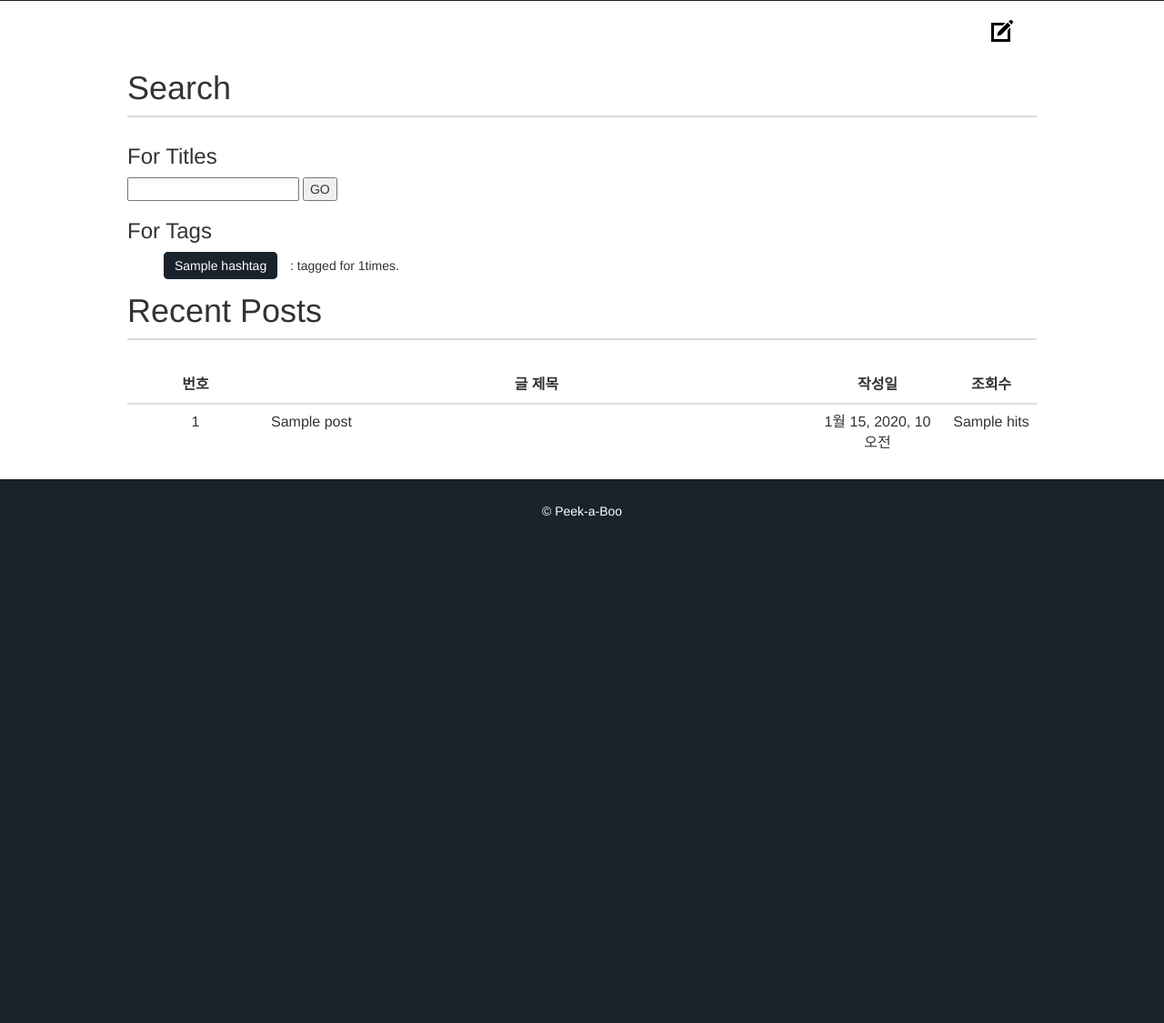
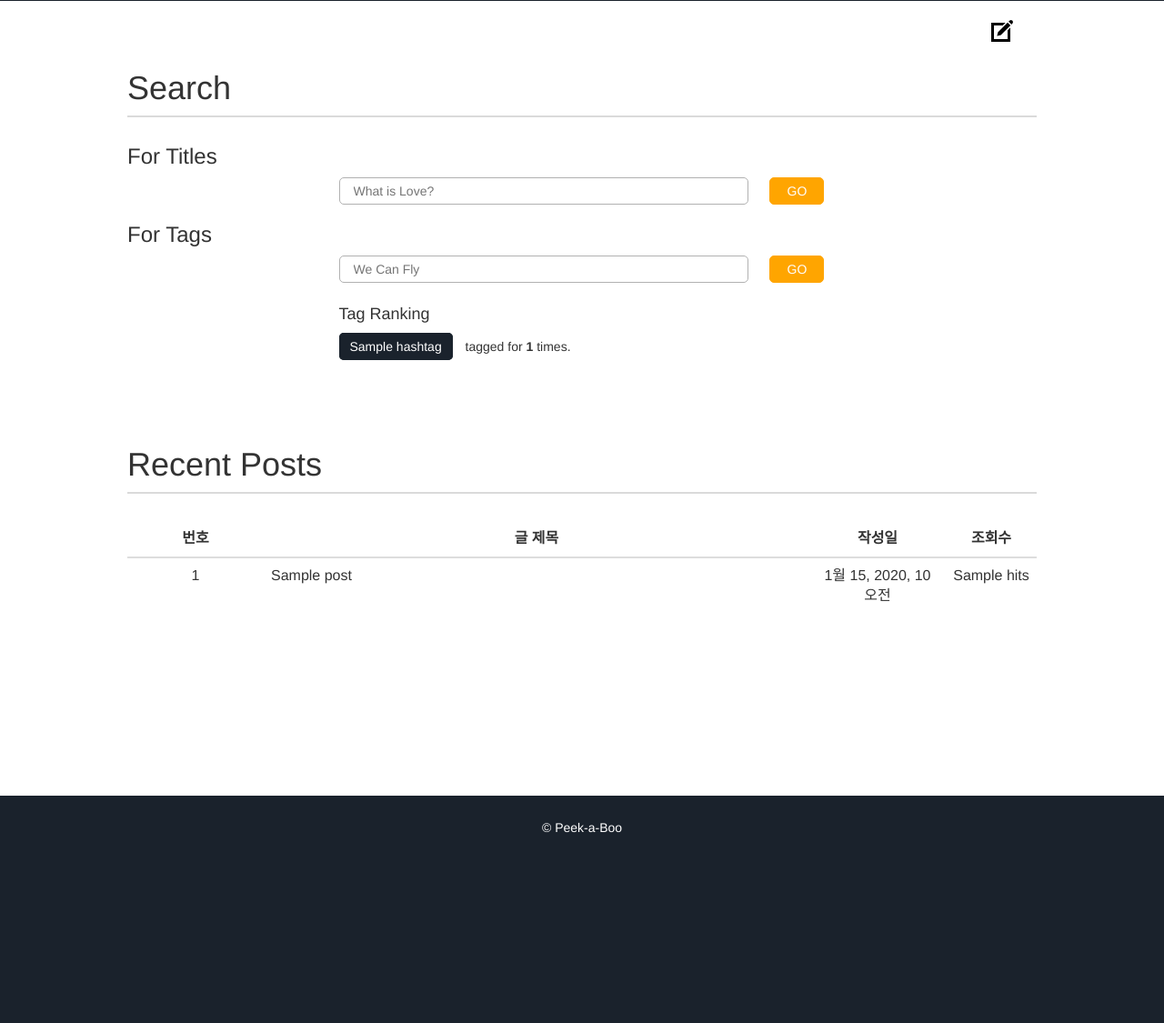
Before and after one commit to Nyamcat/blog, a Django app: template project/blog/templates/blog/blog.html in a window 1280 px wide. Shown: the part 299-1424 px from the top of the page at 91% size. Before the commit the page ends 867 px from the top, so only its background shows below. Run offline with Django 3.2, Linux system fonts and the light colour scheme; tables that the repository leaves empty hold one stand-in row (values such as "Sample post"); the template is opened without the code that fills it: values that come from a table or form of the project are taken from there, most other values are stand-ins (such as "Sample title", 1, 10 or a date in 2020); parts of the project's set-up code (start-up, migrations or seed data) failed here and were passed over; some libraries are stand-ins or nearby versions.

Commit message:
search, tag, etc..

```diff
--- a/project/blog/templates/blog/blog.html
+++ b/project/blog/templates/blog/blog.html
@@ -10,25 +10,34 @@
                 </h1>
                 <div>
                     <h3>For Titles</h3>
-                    <form>
-                        <input name="search_title">
-                        <button type="submit"> GO </button>
-                    </form>
+                    <div id="search_for_title">
+                        <form method="POST" action="{% url 'search' %}">
+                            {% csrf_token %}
+                            <input name="search_title" placeholder="What is Love?">
+                            <button type="submit"> GO </button>
+                        </form>
+                    </div>
                 </div>
-                <div id="search_for_tags">
+                <div>
                     <h3>For Tags</h3>
+                    <div id="search_for_tags">
+                        <input name="search_tag" placeholder="We Can Fly">
+                        <button type="button"> GO </button>
+
+                        <h4>Tag Ranking</h4>
                         {% if tags %}
                             <ul>
                             {% for x in tags %}
                                 <li>
                                     <span class='hashtag'>{{ x.title }}</span>
-                                    <span> : tagged for {{ x.nou }}times.</span>
+                                    <span> tagged for <strong>{{ x.nou }}</strong> times.</span>
                                 </li>
                             {% endfor %}
                             </ul>
                         {% else %}
                             <span>Oops! There is any tag.</span>
                         {% endif %}
+                    </div>
                 </div>
             </div>
             <div class="indexcontent" id="posts">
@@ -70,6 +79,11 @@
                 location.href = "/blog/post/" + $(this).attr('id');
             });
 
+            $('.hashtag').click(function() {
+                url = '/blog/tags/' + $(this).text();
+                location.href = url;
+            });
+
         </script>
     </section>
 
--- a/project/blog/templates/blog/write.html
+++ b/project/blog/templates/blog/write.html
@@ -1,7 +1,5 @@
 {% load staticfiles %}
 {% include 'main/header.html' %}
-
-글쓰기
 
 <div class="sub-contents-box">
     <div class="board-box">
@@ -59,7 +57,7 @@
             }
 
             tags.push(tag);
-            $(this).parent().append($("<span class='hashtag'>" + tag + "<a id='delete_tag'>x</a></span>"));
+            $(this).parent().append($("<span class='post_hashtag'>" + tag + "<a id='delete_tag'>x</a></span>"));
         }
         else{
         }
--- a/project/blog/urls.py
+++ b/project/blog/urls.py
@@ -18,14 +18,16 @@ from django.conf import settings
 from django.conf.urls import url
 from django.conf.urls.static import static
 from django.contrib.auth.decorators import login_required
-from django.contrib.auth.views import login, logout
+# from django.contrib.auth.views import login, logout
 
 from .views import *
 
 urlpatterns = [
     url(r'^blog/$', BlogView.as_view(), name='blog'),
-    url(r'^accounts/login/$', login, name='login'),
-    url(r'^logout/$', logout, {'next_page': '/'}, name='logout'),
+    # url(r'^accounts/login/$', login, name='login'),
+    # url(r'^logout/$', logout, {'next_page': '/'}, name='logout'),
     url(r'^blog/post/(?P<post_id>\d+)/$', PostView.as_view(), name='post'),
     url(r'^blog/write/$', login_required(WriteView.as_view()), name='write'),
+    url(r'^blog/search/$', SearchView.as_view(), name='search'),
+    url(r'^blog/tags/(?P<keyword>\w+)/$', TagView.as_view(), name='tag_search'),
 ] + static(settings.MEDIA_URL, document_root=settings.MEDIA_ROOT)
--- a/project/main/templates/main/header.html
+++ b/project/main/templates/main/header.html
@@ -3,6 +3,7 @@
     <link rel="stylesheet" href="https://maxcdn.bootstrapcdn.com/bootstrap/3.3.2/css/bootstrap.min.css">
     <link rel="stylesheet" href="https://cdn.rawgit.com/konpa/devicon/df6431e323547add1b4cf45992913f15286456d3/devicon.min.css">
     <script src="https://ajax.googleapis.com/ajax/libs/jquery/3.1.1/jquery.min.js"></script>
+    <script type="text/javascript" charset="utf-8" src="{% static 'js/default.js' %}"></script>
     <link rel="stylesheet" href="{% static 'css/default.css' %}">
 </head>
 <body>
--- a/project/main/urls.py
+++ b/project/main/urls.py
@@ -7,6 +7,6 @@ from .views import IndexView
 
 urlpatterns = [
     url(r'^$', IndexView.as_view(), name='index'),
-    url(r'^login/$', login, name='login'),
+    url(r'^accounts/login/$', login, name='login'),
     url(r'^logout/$', logout, {'next_page' : '/'}, name='logout'),
 ] + static(settings.MEDIA_URL, document_root=settings.MEDIA_ROOT)
--- a/project/static/css/default.css
+++ b/project/static/css/default.css
@@ -11,7 +11,7 @@
 #topmenu ul li {float:left; display: block; font-weight: bold;}
 #topmenu ul li a {color:white; text-decoration: none; padding: 0 60px; font-size:20px;}
 
-footer {background: #1a222c; width:100%; height:250px; font-size:50px; text-align:center; color:white;}
+footer {background: #1a222c; width:100%; height:250px; font-size:50px; text-align:center; color:white; margin-top:200px;}
 footer p {font-size:14px;}
 
 #indexsection {width:100%;}
@@ -24,10 +24,25 @@ footer p {font-size:14px;}
 #indexsection #intro ul {text-align:center;}
 #indexsection #intro ul li {float:left; height:400px; width:400px;}
 
+#indexsection #posts {margin-top: 100px;}
+
+.hashtag { background: #1a222c; padding: 5px 10px 5px 10px; color:white; margin: 20px 10px 0 0;  border: solid 2px #1a222c; border-radius: 5px; transition: 0.2s; }
+.hashtag:hover { background: white; color:black; cursor: pointer}
+
 #indexsection .indexcontent h1 {border-bottom: solid 2px #dadada; padding-bottom:10px; margin-bottom:30px;}
+#indexsection .indexcontent #search_for_tags ul { padding: inherit; }
 #indexsection .indexcontent #search_for_tags ul li {margin-top:15px;}
-#indexsection .indexcontent #search_for_tags .hashtag { background: #1a222c; padding: 5px 10px 5px 10px; color:white; margin: 20px 10px 0 0;  border: solid 2px #1a222c; border-radius: 5px; }
-#indexsection .indexcontent #search_for_tags .hashtag:hover { background: white; padding: 5px 10px 5px 10px; color:black; margin: 20px 10px 0 0;  border: solid 2px #1a222c; border-radius: 5px; cursor: pointer}
+#indexsection .indexcontent #search_for_title,
+#indexsection .indexcontent #search_for_tags { width: 535px; margin: auto; }
+#indexsection .indexcontent #search_for_title input,
+#indexsection .indexcontent #search_for_tags input { height: 30px; width: 450px; margin-right: 20px; border: solid 1px #b1b1b1; border-radius: 5px; padding: 0 15px; outline:none; transition: 0.2s;}
+#indexsection .indexcontent #search_for_title input:focus,
+#indexsection .indexcontent #search_for_tags input:focus { border: 1px solid #555; }
+#indexsection .indexcontent #search_for_title button,
+#indexsection .indexcontent #search_for_tags button { width: 60px; height:30px; border: solid 1px orange; border-radius: 5px; background: orange; color: white; font-weight: 550; outline:none; transition: 0.2s;}
+#indexsection .indexcontent #search_for_title button:hover,
+#indexsection .indexcontent #search_for_tags button:hover { background: white; color: orange; }
+#indexsection .indexcontent #search_for_tags h4 {margin-top: 25px;}
 
 
 
@@ -35,9 +50,6 @@ footer p {font-size:14px;}
 /* 게시글 */
 .blog_main #write_button {float:right; margin:20px;}
 .blog_main #write_button button {  background:transparent; border:none; }
-
-.blog_post #post_box #post_head .hashtag { background: #1a222c; padding: 5px 10px 5px 10px; color:white; margin: 20px 10px 0 0;  border: solid 2px #1a222c; border-radius: 5px; }
-.blog_post #post_box #post_head .hashtag:hover { background: white; padding: 5px 10px 5px 10px; color:black; margin: 20px 10px 0 0;  border: solid 2px #1a222c; border-radius: 5px; cursor: pointer}
 
 .blog_post #post_box {margin: 30px; border: 1px solid black; border-radius:5px; padding: 15px; }
 .blog_post #post_box #title { text-align:left; padding:10px; font-size:24px; font-weight: 300; margin-bottom:0;}
@@ -62,8 +74,8 @@ footer p {font-size:14px;}
 .sub-contents-box .board-box form button { display: inline-block; width: 100%; color: #fff; padding: 6px 12px; margin-bottom: 0; font-size: 14px; font-weight: 400; text-align: center; white-space: nowrap; vertical-align: middle; cursor: pointer; border: 1px solid transparent; border-radius: 4px; background: #1a222c; }
 .sub-contents-box .board-box form button:hover { background: #333; }
 .sub-contents-box .board-box #hashtag_input {margin-bottom: 20px;}
-.sub-contents-box .board-box .hashtag { background: #1a222c; padding: 5px 10px 5px 10px; color:white; margin: 20px 20px 0 0; border-radius: 5px; }
-.sub-contents-box .board-box .hashtag a {color:white; margin-left:10px; text-decoration: none; cursor:pointer;}
+.sub-contents-box .board-box .post_hashtag { background: #1a222c; padding: 5px 10px 5px 10px; color:white; margin: 20px 20px 0 0; border-radius: 5px; }
+.sub-contents-box .board-box .post_hashtag a {color:white; margin-left:10px; text-decoration: none; cursor:pointer;}
 
 
 /* 로그인 */
```
Also changed, not shown: project/blog/templates/blog/post.html (+7 -0 lines), project/blog/views.py (+51 -1 lines).
